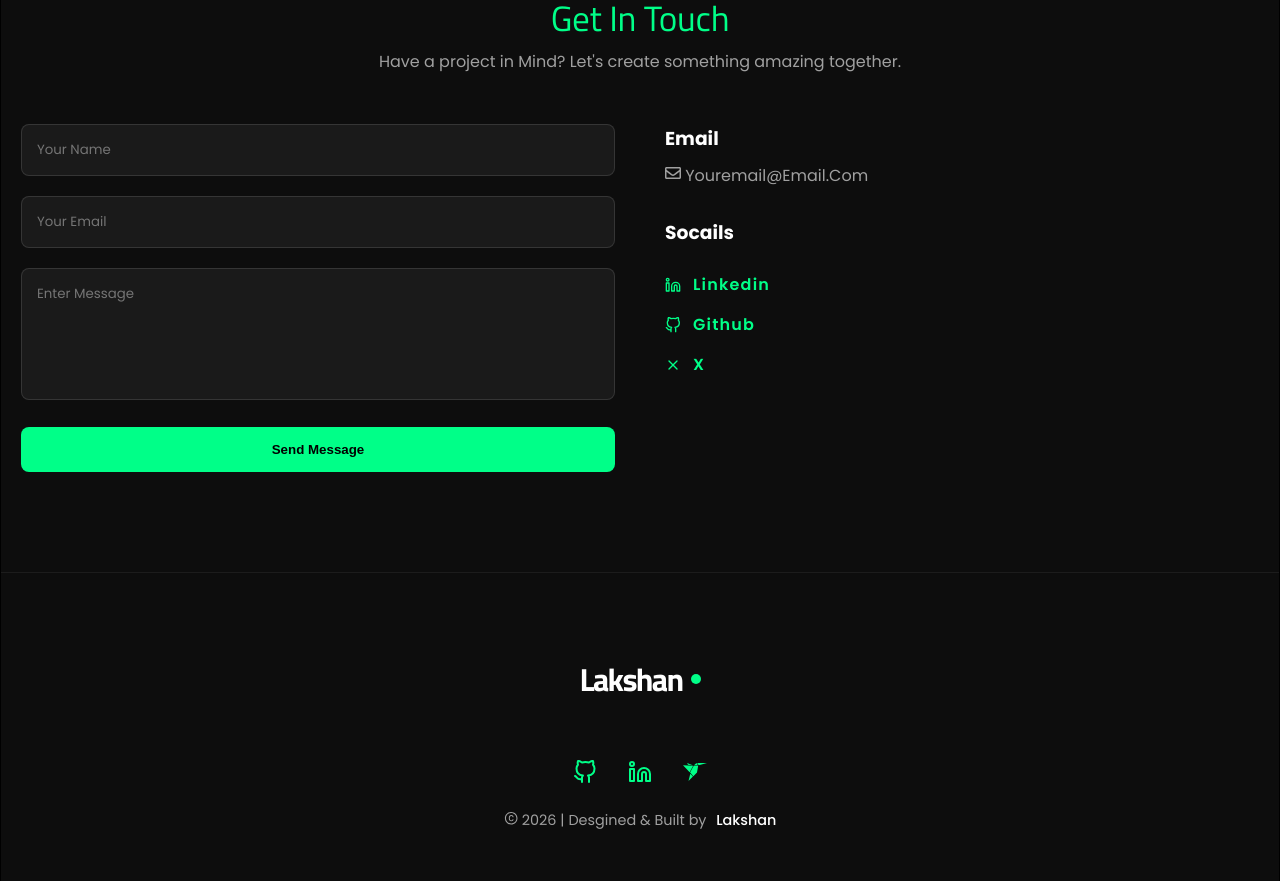
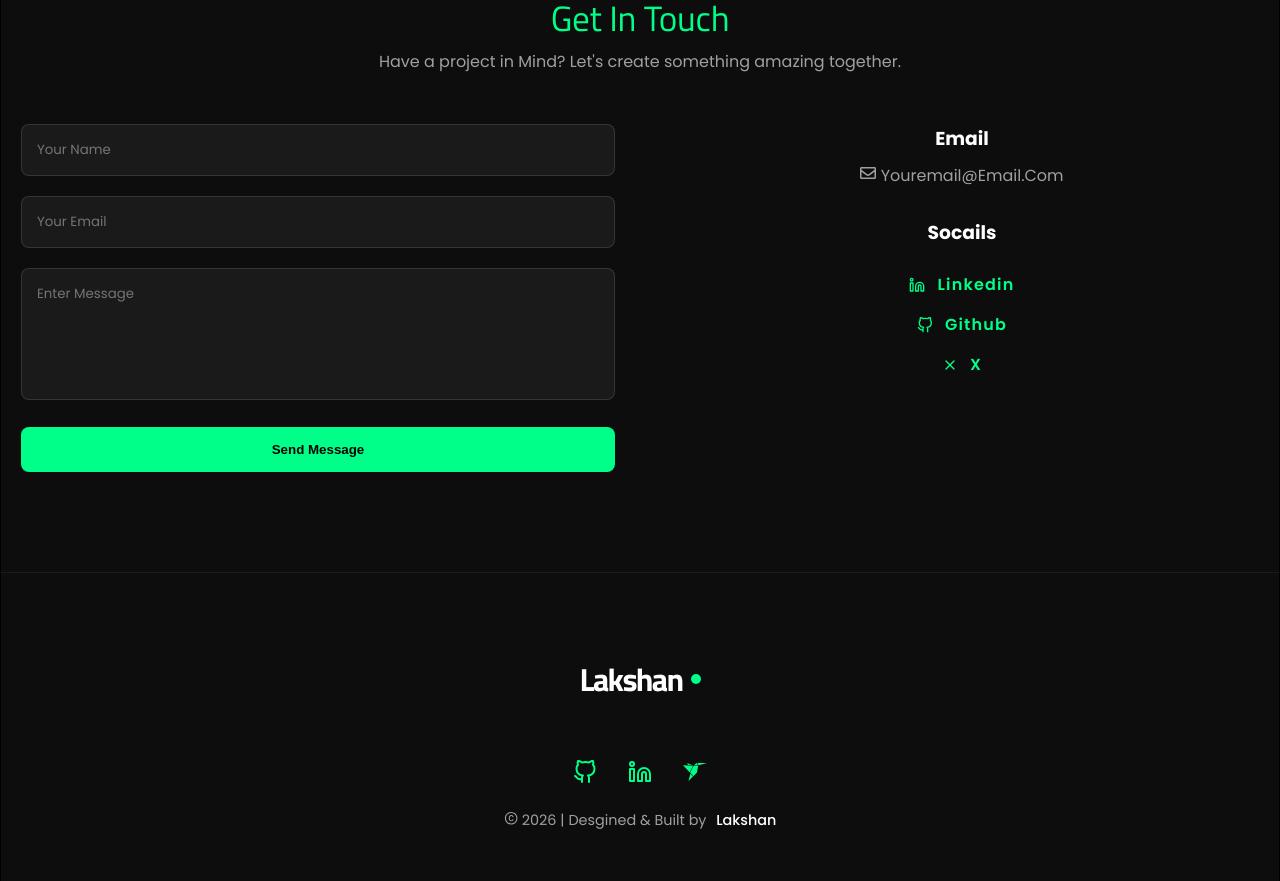
Before and after one commit to lakshan-beast/My-Portfolio, a React (Vite) app: page / in a window 1280 px wide. Shown: the part 3960-4841 px from the top of the page. Built offline with nearby package versions, Linux system fonts and the light colour scheme.

Commit message:
text align vhange to center

```diff
--- a/src/styles/pages/_Contacts.scss
+++ b/src/styles/pages/_Contacts.scss
@@ -5,6 +5,7 @@
   padding: 100px 20px;
   background-color: $bg-color;
   text-align: center;
+
   .container {
     max-width: 900px;
     margin: 0 auto;
@@ -23,7 +24,7 @@
     display: grid;
     grid-template-columns: repeat(auto-fit, minmax(300px, 1fr));
     gap: 50px;
-    text-align: left;
+    text-align: center;
 
     .contact-form {
       display: flex;
@@ -84,6 +85,7 @@
       .socail-links {
         display: flex;
         flex-direction: column;
+        align-items: center;
         gap: 15px;
 
         a {
```
